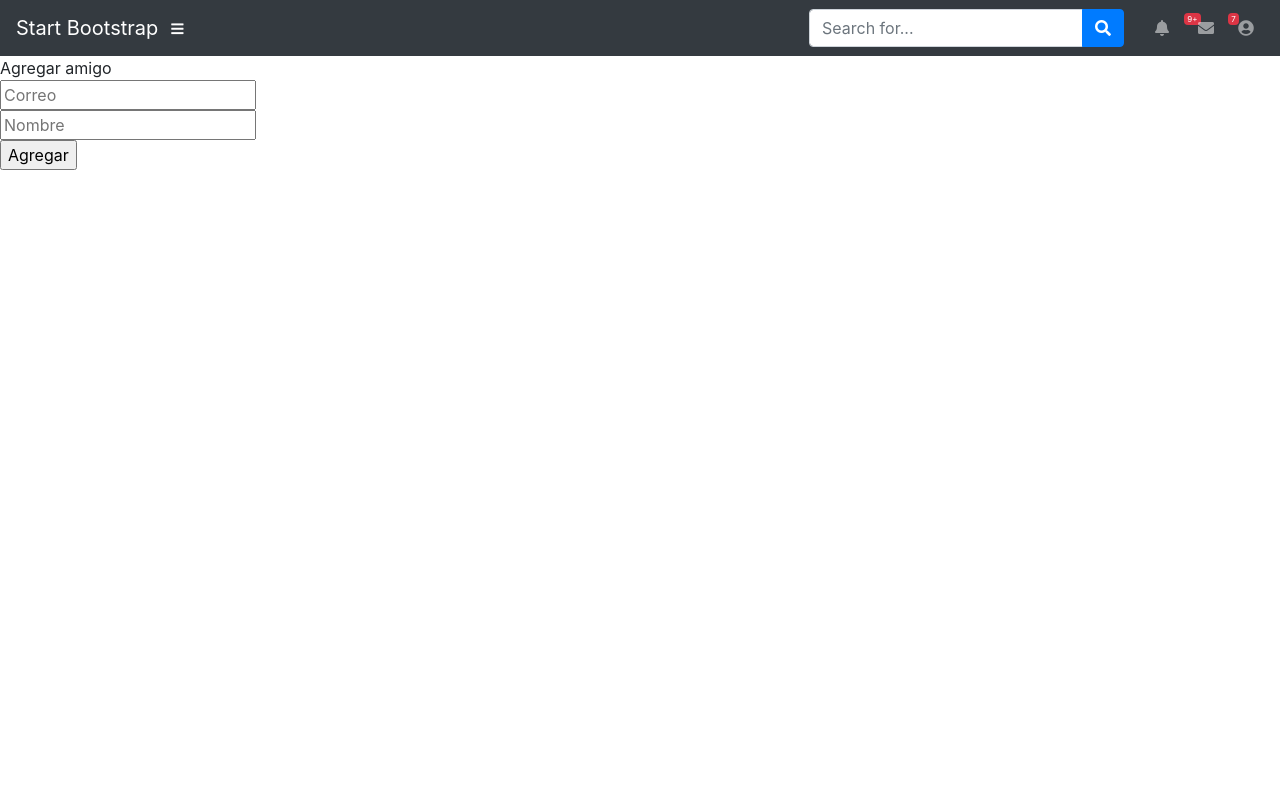
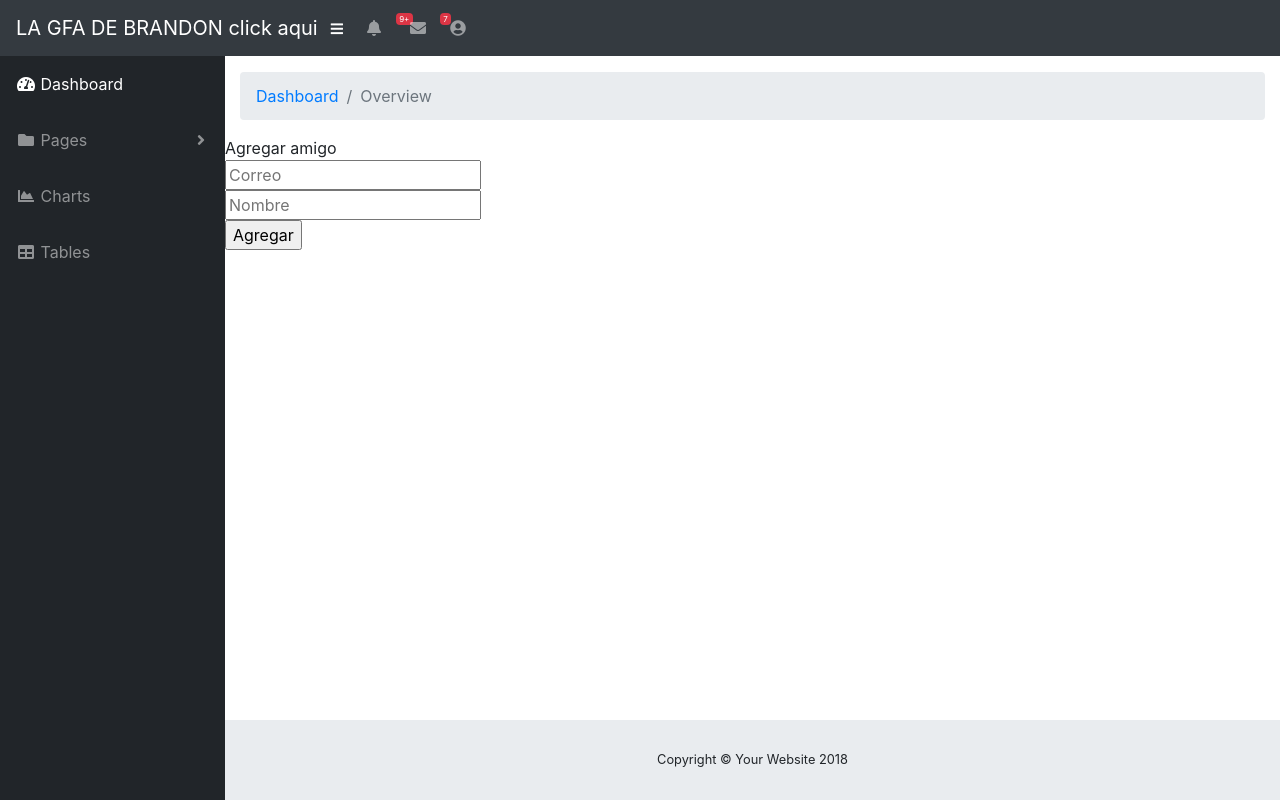
Before and after one commit to DeadSpawnZ/INTERCAMBIOS, a plain HTML site: page web/Intercambio.html in a window 1280 px wide. Drawn offline with Linux system fonts and the light colour scheme.

Commit message:
Version 3 XD

```diff
--- a/web/Intercambio.html
+++ b/web/Intercambio.html
@@ -16,26 +16,14 @@
         <!-- Custom styles for this template-->
         <link href="css/sb-admin.css" rel="stylesheet">
     </head>
-    <body onload="inicia()">
+    <body id="page-top" onload="inicia()">
         <nav class="navbar navbar-expand navbar-dark bg-dark static-top">
 
-            <a class="navbar-brand mr-1" href="index.html">Start Bootstrap</a>
+            <a class="navbar-brand mr-1" href="Intercambio.html">LA GFA DE BRANDON click aqui</a>
 
             <button class="btn btn-link btn-sm text-white order-1 order-sm-0" id="sidebarToggle" href="#">
               <i class="fas fa-bars"></i>
             </button>
-
-            <!-- Navbar Search -->
-            <form class="d-none d-md-inline-block form-inline ml-auto mr-0 mr-md-3 my-2 my-md-0">
-              <div class="input-group">
-                <input type="text" class="form-control" placeholder="Search for..." aria-label="Search" aria-describedby="basic-addon2">
-                <div class="input-group-append">
-                  <button class="btn btn-primary" type="button">
-                    <i class="fas fa-search"></i>
-                  </button>
-                </div>
-              </div>
-            </form>
 
             <!-- Navbar -->
             <ul class="navbar-nav ml-auto ml-md-0">
@@ -71,13 +59,65 @@
                   <a class="dropdown-item" href="#">Settings</a>
                   <a class="dropdown-item" href="#">Activity Log</a>
                   <div class="dropdown-divider"></div>
-                  <a class="dropdown-item" href="#" data-toggle="modal" data-target="#logoutModal">Logout</a>
+<!--HERE-->       <a class="dropdown-item" href="LogOut" data-toggle="modal" data-target="#logoutModal">Logout</a>
                 </div>
               </li>
             </ul>
         </nav>
 
-        <div>
+        <div id="wrapper">
+
+            <!-- Sidebar -->
+            <ul class="sidebar navbar-nav">
+                <li class="nav-item active">
+                    <a class="nav-link" href="index.html">
+                        <i class="fas fa-fw fa-tachometer-alt"></i>
+                        <span>Dashboard</span>
+                    </a>
+                </li>
+                <li class="nav-item dropdown">
+                    <a class="nav-link dropdown-toggle" href="#" id="pagesDropdown" role="button" data-toggle="dropdown" aria-haspopup="true" aria-expanded="false">
+                        <i class="fas fa-fw fa-folder"></i>
+                        <span>Pages</span>
+                    </a>
+                    <div class="dropdown-menu" aria-labelledby="pagesDropdown">
+                        <h6 class="dropdown-header">Login Screens:</h6>
+                        <a class="dropdown-item" href="login.html">Login</a>
+                        <a class="dropdown-item" href="register.html">Register</a>
+                        <a class="dropdown-item" href="forgot-password.html">Forgot Password</a>
+                        <div class="dropdown-divider"></div>
+                        <h6 class="dropdown-header">Other Pages:</h6>
+                        <a class="dropdown-item" href="404.html">404 Page</a>
+                        <a class="dropdown-item" href="blank.html">Blank Page</a>
+                    </div>
+                </li>
+                <li class="nav-item">
+                    <a class="nav-link" href="charts.html">
+                        <i class="fas fa-fw fa-chart-area"></i>
+                        <span>Charts</span>
+                    </a>
+                </li>
+                <li class="nav-item">
+                <a class="nav-link" href="tables.html">
+                    <i class="fas fa-fw fa-table"></i>
+                    <span>Tables</span>
+                </a>
+            </li>
+            </ul>
+
+            <div id="content-wrapper">
+
+                <div class="container-fluid">
+                <!-- Breadcrumbs-->
+                    <ol class="breadcrumb">
+                        <li class="breadcrumb-item">
+                            <a href="#">Dashboard</a>
+                        </li>
+                        <li class="breadcrumb-item active">Overview</li>
+                    </ol>
+
+                <!-- Icon Cards-->
+                    <div class="row">
                         <form onsubmit="agrega_amigos(); return false">
                             Agregar amigo<br/>
                             <input id="correo" type="text" placeholder="Correo"/><br/>
@@ -85,6 +125,31 @@
                             <input type="submit" value="Agregar">
                         </form>
                     </div>
+                <!-- /.container-fluid -->
+
+                <!-- Sticky Footer -->
+                    <footer class="sticky-footer">
+                        <div class="container my-auto">
+                            <div class="copyright text-center my-auto">
+                                <span>Copyright © Your Website 2018</span>
+                            </div>
+                        </div>
+                    </footer>
+                </div>
+            </div>
+            <!-- /.content-wrapper -->
+
+        </div>
+        <!-- /#wrapper -->
+
+        <!-- Scroll to Top Button-->
+        <a class="scroll-to-top rounded" href="#page-top">
+            <i class="fas fa-angle-up"></i>
+        </a>
+
+
+
+
         <script src="Scripts.js" type="text/javascript"></script>
         <script src="ajax.js" type="text/javascript"></script>
 
```
Also changed, not shown: build/web/Intercambio.html. Lines whose indentation alone changed are shown as unchanged.
